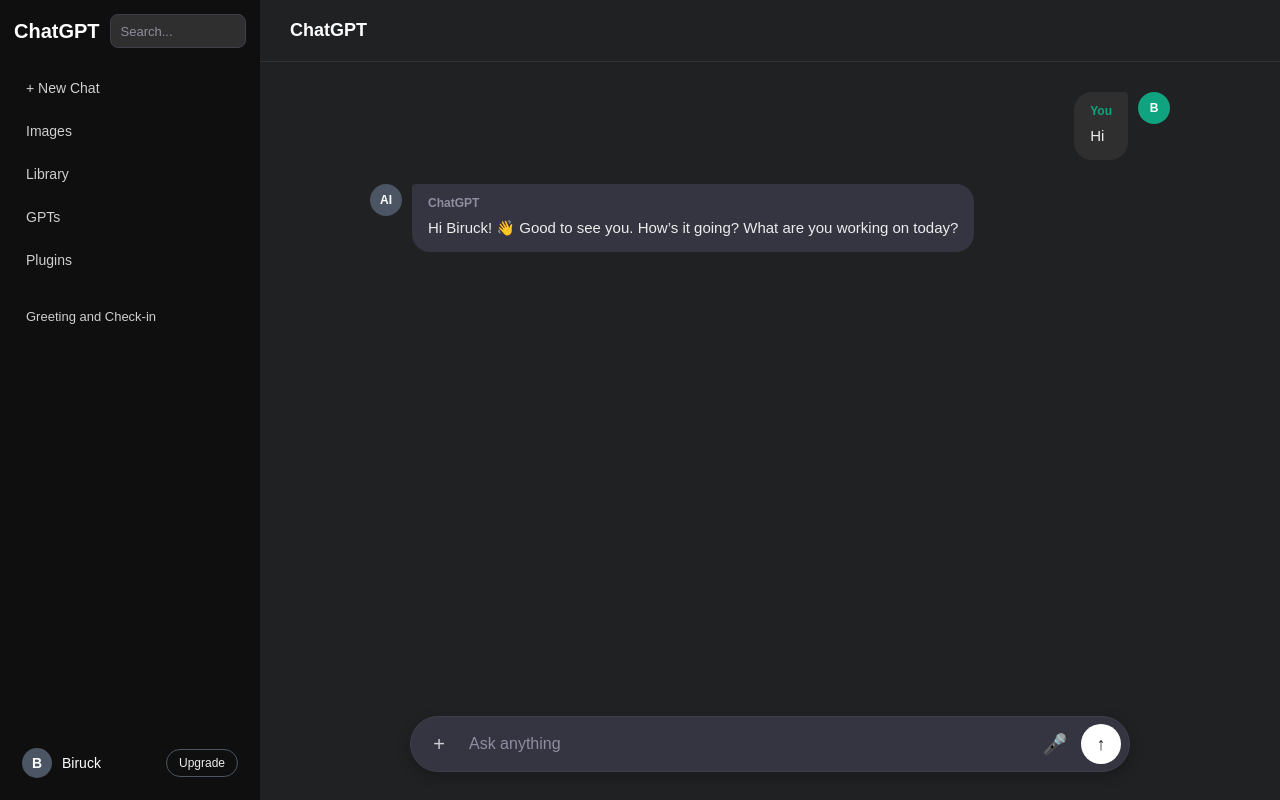
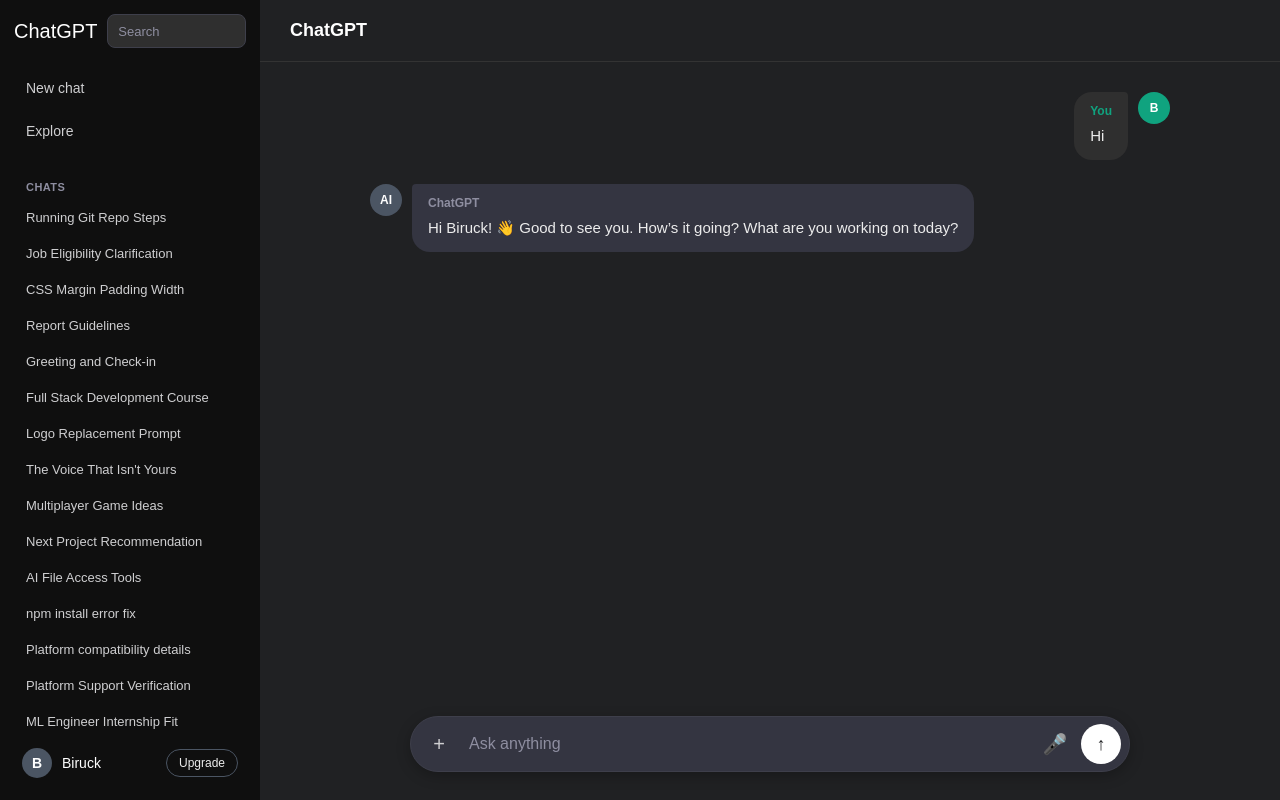
Before and after one commit to bkttiruse-web/Chat-Gpt-Clone, a React (Vite) app: page / in a window 1280 px wide. Built offline with nearby package versions, Linux system fonts and the light colour scheme.

Commit message:
sidebar history items

```diff
--- a/src/components/Sidebar.jsx
+++ b/src/components/Sidebar.jsx
@@ -1,37 +1,59 @@
-import { chatHistories } from "../data/chatHistory";
-import ChatHistoryItem from "./ChatHistoryItem";
+import { useState } from "react";
+import { histories } from "../data/chatHistory";
 
 function Sidebar() {
+  const [search, setSearch] = useState("");
+
+  const filteredHistories = histories.filter((chat) =>
+    chat.title.toLowerCase().includes(search.toLowerCase()),
+  );
+
   return (
     <aside className="sidebar">
+      {/* TOP */}
       <div className="sidebar-top">
-        <h2 className="GPT">ChatGPT</h2>
+        <div className="GPT">ChatGPT</div>
 
         <input
+          className="sidebar-search"
           type="text"
-          className="sidebar-search"
-          placeholder="Search..."
-          aria-label="Search chats"
+          placeholder="Search"
+          value={search}
+          onChange={(e) => setSearch(e.target.value)}
         />
       </div>
 
+      {/* TOOLS */}
       <div className="tools">
-        <div className="menu-item">+ New Chat</div>
-        <div className="menu-item">Images</div>
-        <div className="menu-item">Library</div>
-        <div className="menu-item">GPTs</div>
-        <div className="menu-item">Plugins</div>
+        <div className="menu-item">New chat</div>
+
+        <div className="menu-item">Explore</div>
       </div>
 
-      <div id="history" className="history">
-        {chatHistories.map((chat) => (
-          <ChatHistoryItem key={chat.conversation_id} chat={chat} />
-        ))}
+      {/* CHAT HISTORY */}
+      <div className="history">
+        {filteredHistories.length === 0 ? (
+          <div className="no-chats">No chats found</div>
+        ) : (
+          <>
+            <div className="history-title">Chats</div>
+
+            {filteredHistories.map((chat) => (
+              <div className="history-item" key={chat.id}>
+                {chat.title}
+              </div>
+            ))}
+          </>
+        )}
       </div>
+
+      {/* BOTTOM */}
       <div className="bottom">
         <div className="account">
           <div className="avatar">B</div>
-          <span className="name">Biruck</span>
+
+          <div className="name">Biruck</div>
+
           <button className="upgrade">Upgrade</button>
         </div>
       </div>
```
